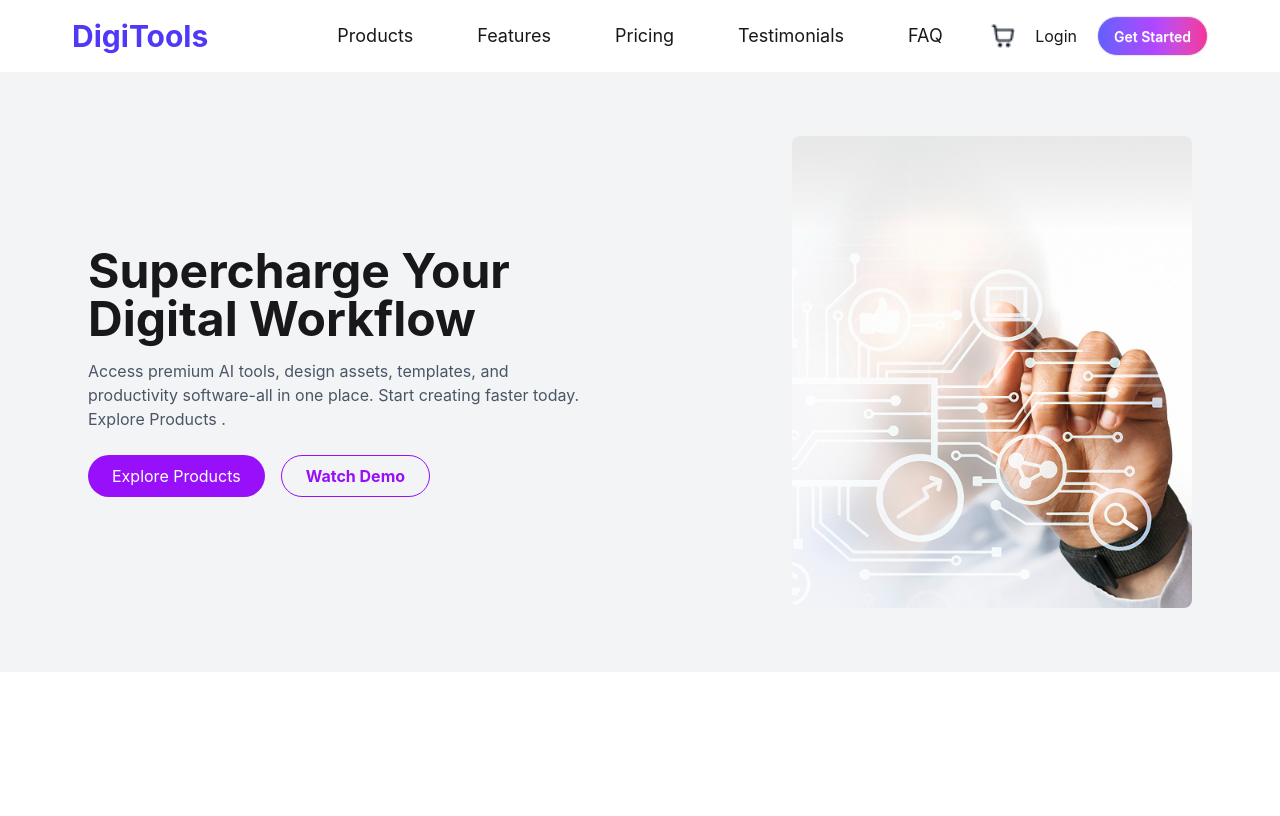
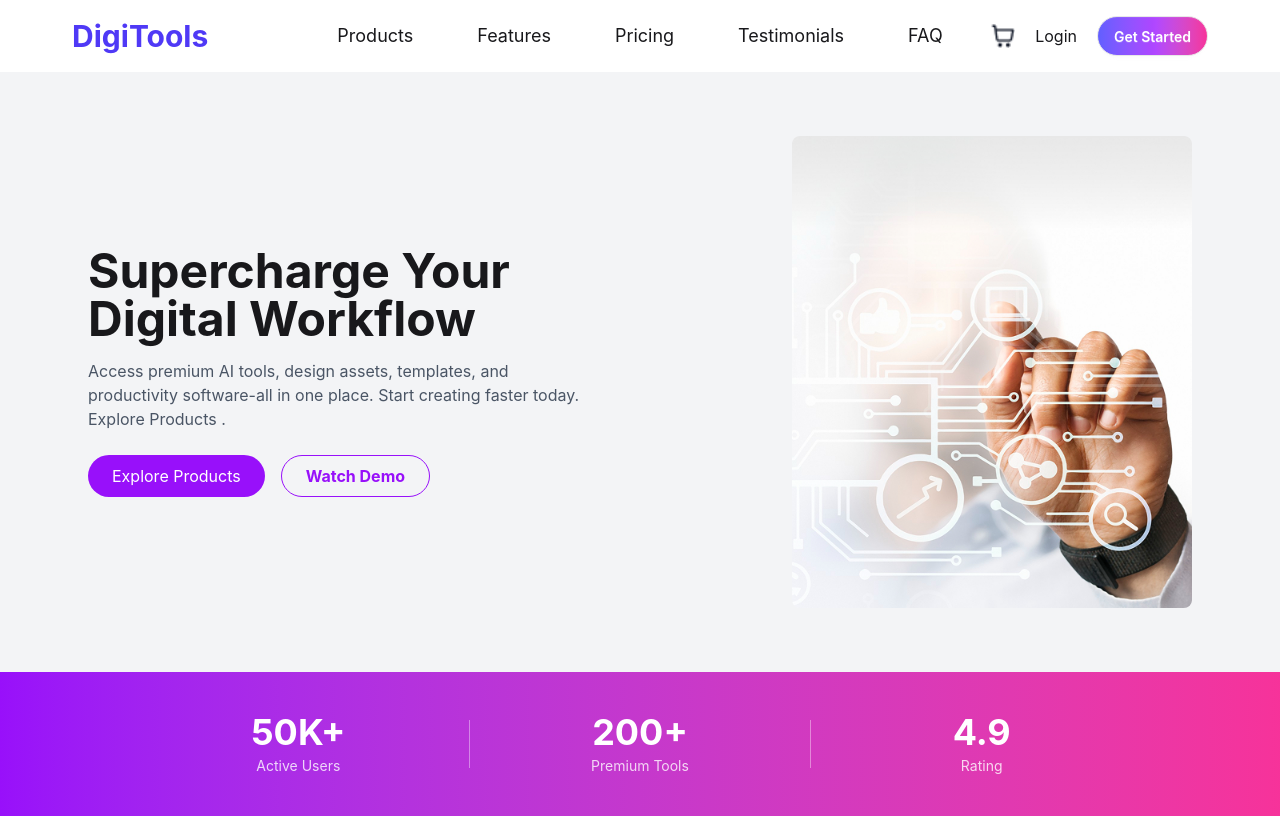
Before and after one commit to sabujAlom/digital-tools-a6, a React (Vite) app: page / in a window 1280 px wide. Built offline with nearby package versions, Linux system fonts and the light colour scheme.

Commit message:
Rating component added

```diff
--- a/src/App.jsx
+++ b/src/App.jsx
@@ -2,6 +2,7 @@
 import './App.css'
 import Banner from './components/Banner'
 import Navbar from './components/Navbar'
+import Rating from './components/Rating'
 
 function App() {
 
@@ -10,6 +11,7 @@ function App() {
     <>
      <Navbar/>
      <Banner/>
+     <Rating/>
 
 
 
--- /dev/null
+++ b/src/components/Rating.jsx
@@ -0,0 +1,37 @@
+import React from 'react';
+
+const Rating = () => {
+    return (
+       <div className="bg-gradient-to-r from-purple-600 to-pink-500 py-10">
+      <div className="max-w-5xl mx-auto flex flex-col md:flex-row items-center justify-between text-center text-white">
+
+
+        <div className="flex-1">
+          <h2 className="text-3xl md:text-4xl font-bold">50K+</h2>
+          <p className="text-sm opacity-80 mt-1">Active Users</p>
+        </div>
+
+
+        <div className="hidden md:block h-12 w-px bg-white/40"></div>
+
+
+        <div className="flex-1 mt-6 md:mt-0">
+          <h2 className="text-3xl md:text-4xl font-bold">200+</h2>
+          <p className="text-sm opacity-80 mt-1">Premium Tools</p>
+        </div>
+
+
+        <div className="hidden md:block h-12 w-px bg-white/40"></div>
+
+
+        <div className="flex-1 mt-6 md:mt-0">
+          <h2 className="text-3xl md:text-4xl font-bold">4.9</h2>
+          <p className="text-sm opacity-80 mt-1">Rating</p>
+        </div>
+
+      </div>
+    </div>
+    );
+};
+
+export default Rating;
```
